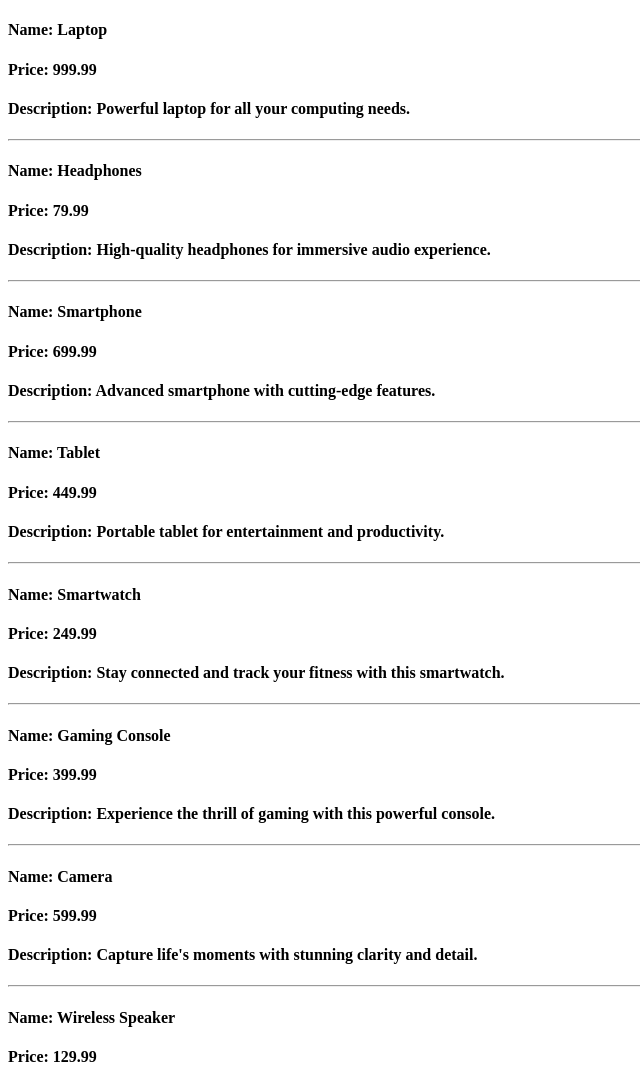
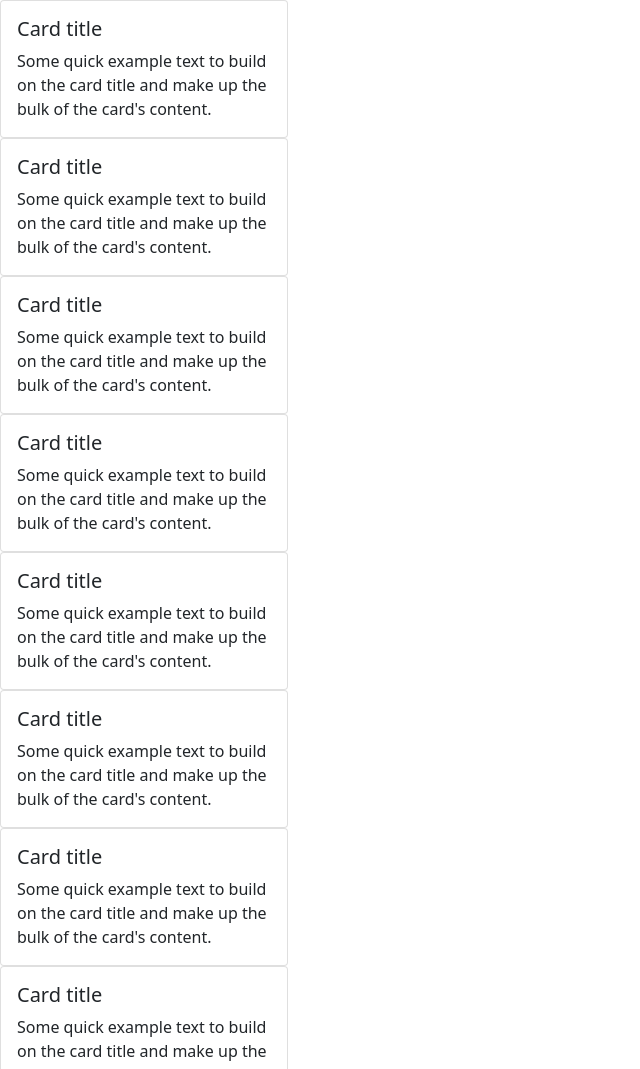
Before and after one commit to Asharkhan468/Objects-Assignment, a plain HTML site: page index.html in a window 1280 px wide. Shown: the top 1069 px of the page, without its empty margins (0-640 px from the left). Drawn offline with nearby package versions, Linux system fonts and the light colour scheme.

Commit message:
Object Assignment

```diff
--- a/app.js
+++ b/app.js
@@ -113,8 +113,17 @@ let div = document.querySelector("#div");
 
 
 for(i=0 ; i<products.length ; i++){
-    div.innerHTML+=`<h4>Name: ${products[i].name}</h4>
-    <h4>Price: ${products[i].price}</h4>
-    <h4>Description: ${products[i].description}</h4>
-    <hr/>`
+    div.innerHTML += `<div class="card d-flex" style="width: 18rem;">
+  <div class="card-body">
+    <h5 class="card-title">Card title</h5>
+    <p class="card-text">Some quick example text to build on the card title and make up the bulk of the card's content.</p>
+  </div>
+</div>`;
 }
+
+
+
+// <h4>Name: ${products[i].name}</h4>
+//     <h4>Price: ${products[i].price}</h4>
+//     <h4>Description: ${products[i].description}</h4>
+//     <hr/>
--- a/index.html
+++ b/index.html
@@ -4,6 +4,8 @@
     <meta charset="UTF-8">
     <meta name="viewport" content="width=device-width, initial-scale=1.0">
     <title>Objects Assignment</title>
+    <link href="https://cdn.jsdelivr.net/npm/bootstrap@5.0.2/dist/css/bootstrap.min.css" rel="stylesheet" integrity="sha384-EVSTQN3/azprG1Anm3QDgpJLIm9Nao0Yz1ztcQTwFspd3yD65VohhpuuCOmLASjC" crossorigin="anonymous">
+    <link rel="stylesheet" href="style.css">
 </head>
 <body>
 
@@ -11,5 +13,6 @@
 
 
     <script src="app.js"></script>
+    <script src="https://cdn.jsdelivr.net/npm/bootstrap@5.0.2/dist/js/bootstrap.bundle.min.js" integrity="sha384-MrcW6ZMFYlzcLA8Nl+NtUVF0sA7MsXsP1UyJoMp4YLEuNSfAP+JcXn/tWtIaxVXM" crossorigin="anonymous"></script>
 </body>
 </html>
--- /dev/null
+++ b/style.css
@@ -0,0 +1,10 @@
+*{
+    padding: 0;
+    margin: 0;
+    box-sizing: border-box;
+}
+
+
+.cards{
+    display: flex;
+}
```
